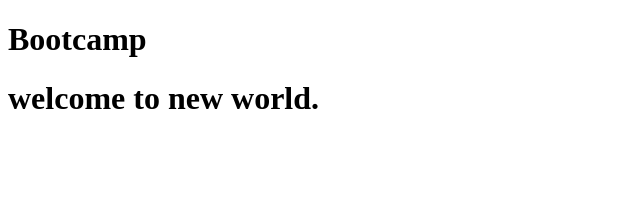
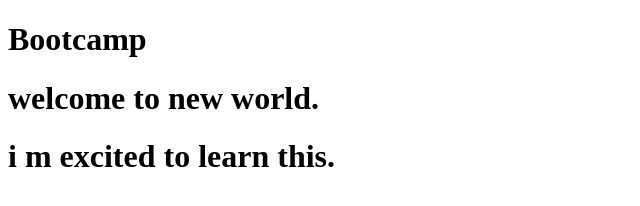
Before and after one commit to tahirarain085/bootcamp, a plain HTML site: page index.html in a window 1280 px wide. Shown: the whole page, without its empty margins (0-640 px from the left). Drawn offline with Linux system fonts and the light colour scheme.

Commit message:
Update index.html

```diff
--- a/index.html
+++ b/index.html
@@ -8,6 +8,7 @@
 <body>
     <h1>Bootcamp</h1>
     <h1>welcome to new world.</h1>
+    <h1>i m excited to learn this.</h1>
 
 </body>
 </html>
```
